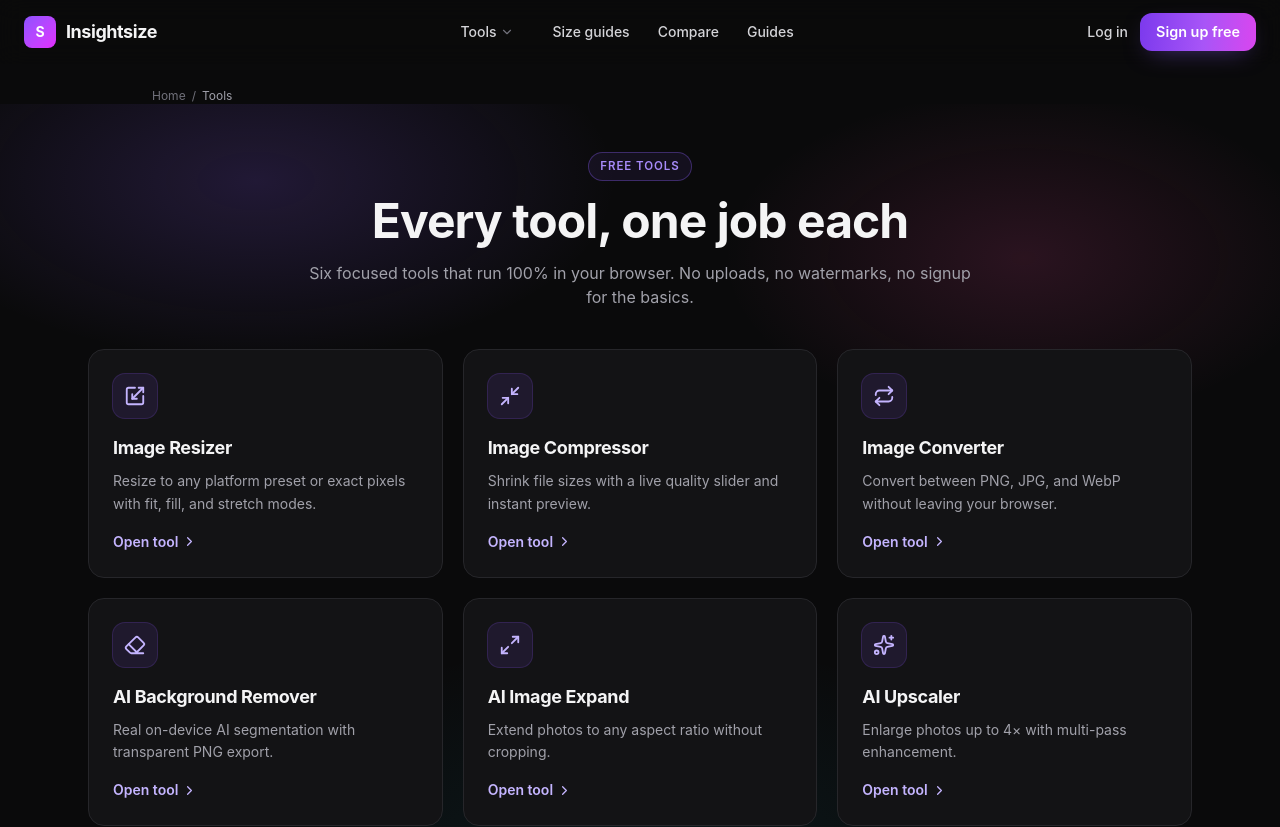
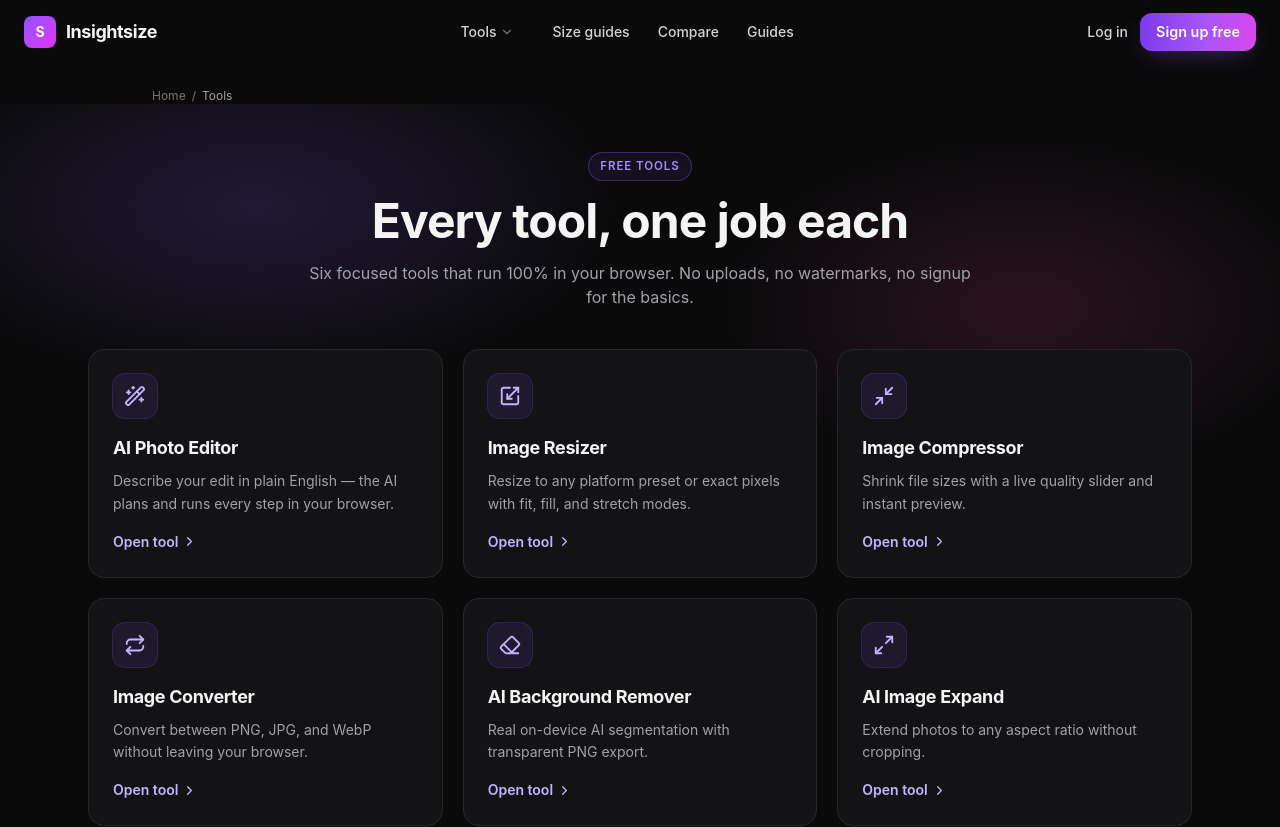
Before and after one commit to Kenesti/instant-sizing, a Next.js app: page /tools in a window 1280 px wide. Shown: the top 827 px of the page. Built offline with nearby package versions, Linux system fonts and the light colour scheme.

Commit message:
Add AI Photo Editor to /tools index

```diff
--- a/app/tools/page.tsx
+++ b/app/tools/page.tsx
@@ -3,7 +3,7 @@ import Link from "next/link";
 import Header from "@/components/Header";
 import Footer from "@/components/Footer";
 import { Breadcrumbs, JsonLd } from "@/components/Seo";
-import { Scaling, Minimize2, Repeat, Eraser, Sparkles, Maximize2, ChevronRight } from "lucide-react";
+import { Scaling, Minimize2, Repeat, Eraser, Sparkles, Maximize2, Wand2, ChevronRight } from "lucide-react";
 
 export const metadata: Metadata = {
   title: "All Free Image Tools — Resize, Compress, Convert & More | Insightsize",
@@ -12,6 +12,7 @@ export const metadata: Metadata = {
 };
 
 const TOOLS = [
+  { icon: Wand2, n: "AI Photo Editor", d: "Describe your edit in plain English — the AI plans and runs every step in your browser.", href: "/ai-editor" },
   { icon: Scaling, n: "Image Resizer", d: "Resize to any platform preset or exact pixels with fit, fill, and stretch modes.", href: "/resize" },
   { icon: Minimize2, n: "Image Compressor", d: "Shrink file sizes with a live quality slider and instant preview.", href: "/compress" },
   { icon: Repeat, n: "Image Converter", d: "Convert between PNG, JPG, and WebP without leaving your browser.", href: "/convert" },
```
